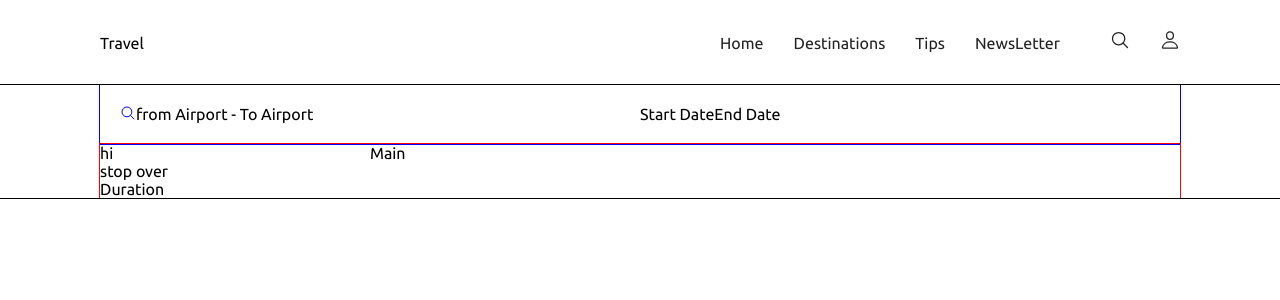
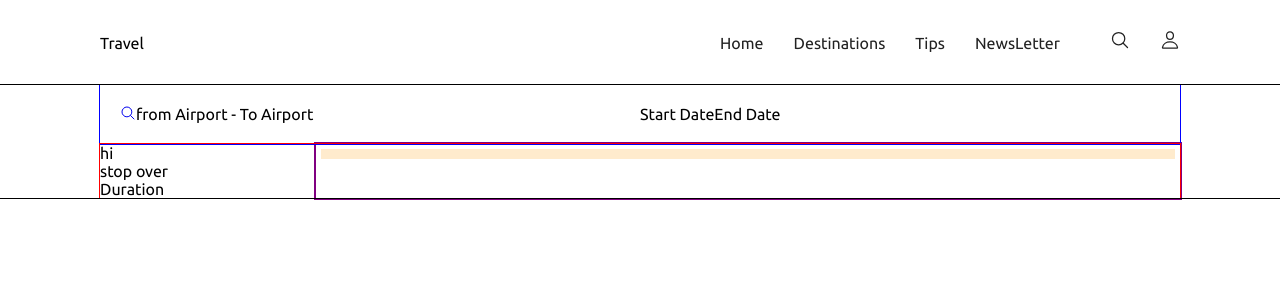
Before and after one commit to pharaoht/flight-ticket-finder, a React (Create React App) app in the folder frontend/: page /tickets in a window 1280 px wide. Shown: the top 300 px of the page. Built offline with nearby package versions, Linux system fonts and the light colour scheme; no server answers.

Commit message:
lifting flight data state

```diff
--- a/frontend/src/App.js
+++ b/frontend/src/App.js
@@ -7,19 +7,19 @@ import Layout from './hocs/Layout';
 
 
 const App = () => {
-  let flightDataObj = [];
+  let flightParams = [];
   //get flight data
   const flightDataProps = (data) => {
-    flightDataObj = data;
-  }
+    flightParams = data;
+  };
 
   return (
     <Provider store={store}>
       <Layout/>
       <Router>
         <Switch>
-          <Route exact path='/' component={() => <Home flightdata={flightDataProps}/>}/>
-          <Route path='/tickets' component={() => <Flights ticInfo={flightDataObj}/>}/>
+          <Route exact path='/' component={() => <Home flightParams={flightDataProps}/>}/>
+          <Route path='/tickets' component={() => <Flights flightParams={flightParams}/>}/>
         </Switch>
       </Router>
     </Provider>
--- a/frontend/src/components/Main/Main.css
+++ b/frontend/src/components/Main/Main.css
@@ -0,0 +1,4 @@
+.main-holder {
+  width: 100%;
+  padding: 5px;
+}
--- a/frontend/src/components/Main/Main.jsx
+++ b/frontend/src/components/Main/Main.jsx
@@ -1,10 +1,14 @@
 import React from 'react';
+import Ticket from '../Ticket/Ticket';
+
 import './Main.css';
 
 export default function Main(props) {
+    console.log('hi')
+    console.log(props)
     return (
-        <>
-            Main
-        </>
+        <div className='main-holder' style={{ outline: '2px solid purple' }}>
+            <Ticket />
+        </div>
     )
 };
--- a/frontend/src/components/Ticket/Ticket.css
+++ b/frontend/src/components/Ticket/Ticket.css
@@ -0,0 +1,5 @@
+.ticket-holder {
+  width: 100%;
+  background-color: blanchedalmond;
+  padding: 5px;
+}
--- a/frontend/src/components/Ticket/Ticket.jsx
+++ b/frontend/src/components/Ticket/Ticket.jsx
@@ -1,9 +1,14 @@
 import React from 'react'
+import './Ticket.css';
+export default function Ticket(props) {
+    return (
+        <div className='ticket-holder'>
+            <div className='tc-flight-info'>
 
-export default function Ticket() {
-    return (
-        <div>
+            </div>
+            <div className='tc-price'>
 
+            </div>
         </div>
     )
 }
--- a/frontend/src/containers/Flights/Flights.css
+++ b/frontend/src/containers/Flights/Flights.css
@@ -8,3 +8,8 @@
 .sidebar-component {
   width: 25%;
 }
+
+.ticket-area {
+  width: 100%;
+  display: flex;
+}
--- a/frontend/src/containers/Flights/Flights.jsx
+++ b/frontend/src/containers/Flights/Flights.jsx
@@ -2,25 +2,59 @@ import React, { useEffect, useState } from 'react'
 import Main from '../../components/Main/Main'
 import SearchAdvance from '../../components/SearchAdvance/SearchAdvance'
 import SideBar from '../../components/SideBar/SideBar'
+import axios from 'axios'
 import './Flights.css'
 
 export default function Flights(props) {
     console.log(props)
+    const [flights, setFlights] = useState([]);
+
+    const getFlights = async () => {
+
+        const from = props.flightParams.from_airport;
+        const destination = props.flightParams.to_airport;
+        const departure_date = props.flightParams.departure;
+        const return_date = props.flightParams.return;
+
+        const URL = `https://tequila-api.kiwi.com/v2/search?fly_from=${from}&fly_to=${destination}&dateFrom=${departure_date}&dateTo=${return_date}&curr=USD`;
+
+        const config = {
+            headers: {
+                "accept": "application/json",
+                "apikey": "SLxN9_Q0EiAp-Lr7hLb-efLH7T1bIlOd"
+            }
+        };
+
+        await axios.get(URL, config)
+            .then((res) => {
+                console.log(res)
+                return setFlights(res.data);
+            })
+            .catch((err) => {
+                console.log(err)
+            });
+    };
+
+
     useEffect(() => {
 
+        getFlights();
+        return () => {
+
+        };
     }, []);
 
     return (
         <div className='parent-ticket-container' style={{ outline: '1px solid black' }}>
             <div className='fligh-edit-component' style={{ outline: '1px solid blue' }}>
-                <SearchAdvance />
+                <SearchAdvance flightInfo={props} />
             </div>
             <div className='main-flight-info' style={{ outline: '1px solid red' }}>
                 <div className='sidebar-component'>
                     <SideBar />
                 </div>
                 <div className='ticket-area'>
-                    <Main flightData={props} />
+                    <Main flights={flights} />
                 </div>
             </div>
         </div>
--- a/frontend/src/containers/Home/Home.jsx
+++ b/frontend/src/containers/Home/Home.jsx
@@ -3,7 +3,7 @@ import axios from 'axios';
 import '../Home/Home.css';
 import photo1 from '../../photos/bg.jpg';
 import { FromAirport, ToAirport, CheckIn, CheckOut, FindBtn, FromLocations, ToLocations } from '../../components/Inputs/Inputs';
-import BrowserRouter, { Link, Redirect } from "react-router-dom";
+import { Link, Redirect } from "react-router-dom";
 
 export default function Home(props) {
 
@@ -118,9 +118,23 @@ export default function Home(props) {
 
     const submitHandler = (e) => {
         e.preventDefault();
-        props.flightdata(paramData);
+        props.flightParams(paramData);
         console.log('submitted');
         return <Redirect to='/tickets' />
+    };
+
+    const dateConversion = (date, isFromInput) => {
+        const month = date.getMonth() + 1;
+        const day = date.toLocaleString('en-US', { day: '2-digit' });
+        const year = date.getFullYear();
+
+        if (isFromInput) {
+            setDepartDate(date);
+            setParamData((prevState) => { return { ...prevState, departure: `${day}/${month}/${year}` } })
+        } else {
+            setReturnDate(date);
+            setParamData((prevState) => { return { ...prevState, return: `${day}/${month}/${year}` } })
+        };
     };
 
     useEffect(() => {
@@ -133,10 +147,6 @@ export default function Home(props) {
             clearTimeout(timer);
         };
     }, [eventValue]);
-
-    useEffect(() => {
-        setParamData((prevState) => { return { ...prevState, departure: departDate, return: returnDate } })
-    }, [departDate, returnDate])
 
     return (
         <>
@@ -157,10 +167,10 @@ export default function Home(props) {
                             <ToAirport onChange={(e) => changeHandler(e)} ref={toInput} />
                         </div>
                         <div>
-                            <CheckIn selected={departDate} onChange={date => setDepartDate(date)} />
+                            <CheckIn selected={departDate} onChange={date => dateConversion(date, true)} />
                         </div>
                         <div>
-                            <CheckOut selected={returnDate} onChange={date => setReturnDate(date)} />
+                            <CheckOut selected={returnDate} onChange={date => dateConversion(date, false)} />
                         </div>
                         <FindBtn onClick={submitHandler} />
                     </div>
```
